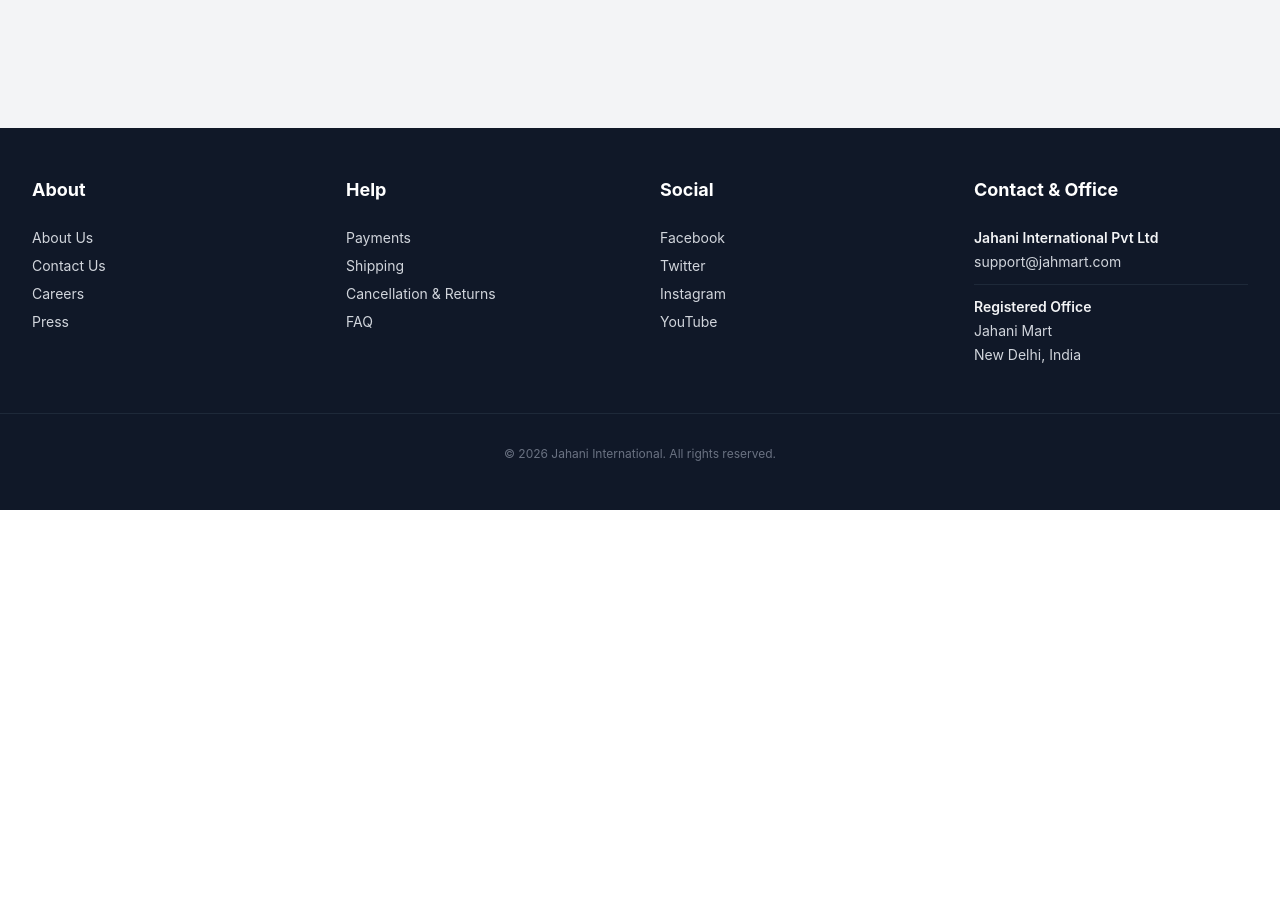
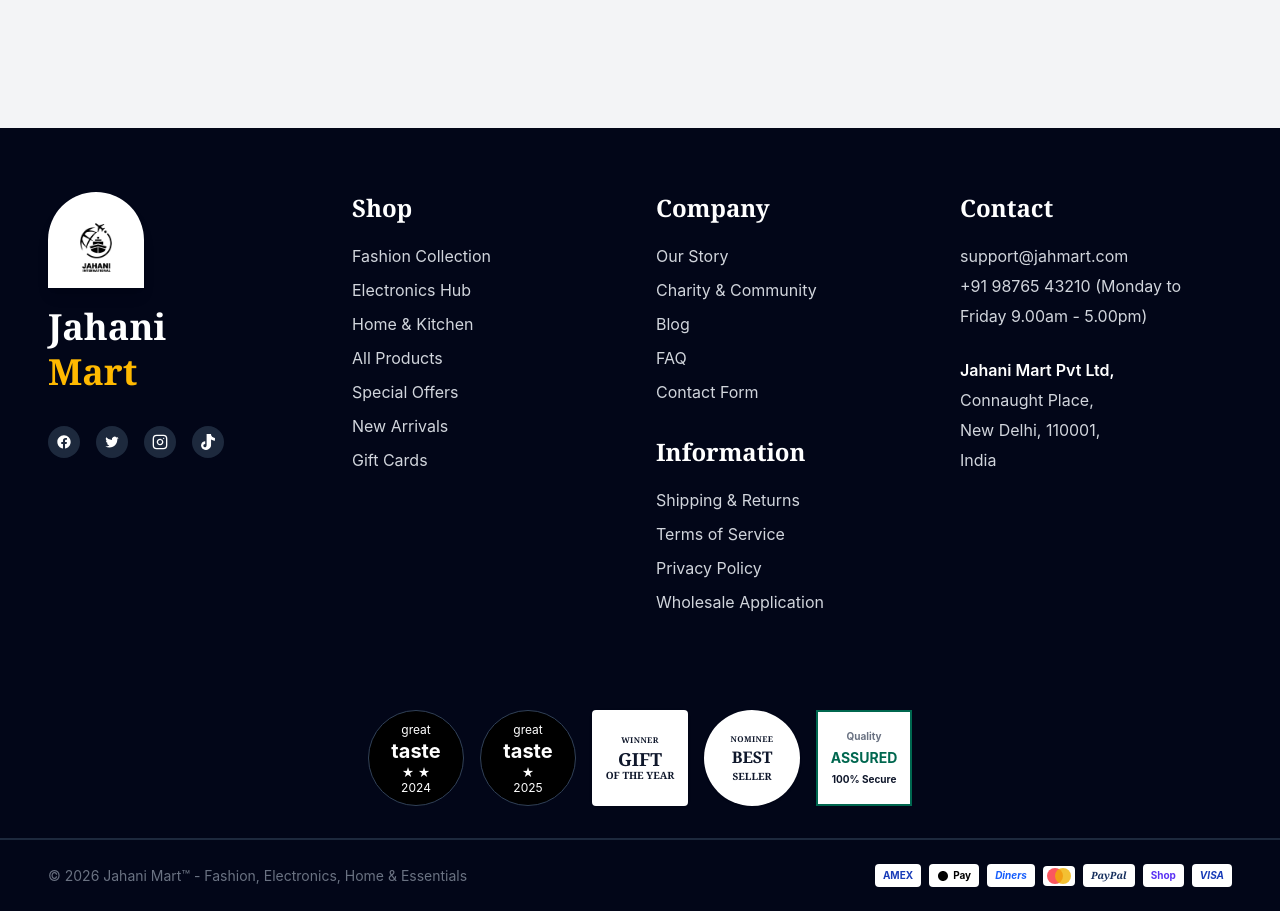
Before and after one commit to youtubejd56/Jahani_mart, a React (Create React App) app: page /admin/login in a window 1280 px wide. Shown: the part 820-1731 px from the top of the page. Before the commit the page ends 1330 px from the top, so only its background shows below. Built offline with nearby package versions, Linux system fonts and the light colour scheme; no server answers.

Commit message:
update footer design

```diff
--- a/src/components/Footer.jsx
+++ b/src/components/Footer.jsx
@@ -1,50 +1,145 @@
 import React from 'react';
+import { Link } from 'react-router-dom';
 
 const Footer = () => {
     return (
-        <footer className="bg-gray-900 text-gray-300 py-12 mt-auto">
-            <div className="max-w-[1440px] mx-auto px-4 sm:px-8 grid grid-cols-1 sm:grid-cols-2 lg:grid-cols-4 gap-10">
-                <div className="flex flex-col gap-4">
-                    <h4 className="text-white font-bold text-lg mb-2">About</h4>
-                    <ul className="flex flex-col gap-2 text-sm">
-                        <li><a href="#" className="hover:text-white transition-colors">About Us</a></li>
-                        <li><a href="#" className="hover:text-white transition-colors">Contact Us</a></li>
-                        <li><a href="#" className="hover:text-white transition-colors">Careers</a></li>
-                        <li><a href="#" className="hover:text-white transition-colors">Press</a></li>
+        <footer className="bg-slate-950 text-gray-300 flex flex-col font-sans mt-auto">
+            {/* Main content container */}
+            <div className="max-w-[1440px] w-full mx-auto px-6 sm:px-12 py-16 grid grid-cols-1 md:grid-cols-2 lg:grid-cols-4 gap-12 lg:gap-8">
+
+                {/* Logo & Socials Left Column */}
+                <div className="flex flex-col items-center sm:items-start text-center sm:text-left">
+                    <div className="flex flex-col items-center sm:items-start mb-6">
+                        {/* We use the logo path from Header but slightly larger for footer */}
+                        <div className="bg-white rounded-t-full rounded-b-xl px-4 pt-6 pb-2 inline-flex shadow-lg mb-4">
+                            <img
+                                src="/manu ettn logo .png"
+                                alt="Jahani Mart Logo"
+                                className="h-16 w-auto object-contain mx-auto"
+                            />
+                        </div>
+                        <h2 className="text-4xl font-serif font-bold text-white leading-tight flex flex-col">
+                            <span>Jahani</span>
+                            <span className="text-amber-400">Mart</span>
+                        </h2>
+                    </div>
+
+                    <div className="flex gap-4 mt-2 justify-center sm:justify-start">
+                        <a href="#" className="w-8 h-8 rounded-full bg-slate-800 text-white flex items-center justify-center hover:bg-[#00674F] hover:text-white transition-colors" aria-label="Facebook">
+                            <svg className="w-4 h-4" fill="currentColor" viewBox="0 0 24 24"><path d="M22 12c0-5.523-4.477-10-10-10S2 6.477 2 12c0 4.991 3.657 9.128 8.438 9.878v-6.987h-2.54V12h2.54V9.797c0-2.506 1.492-3.89 3.777-3.89 1.094 0 2.238.195 2.238.195v2.46h-1.26c-1.243 0-1.63.771-1.63 1.562V12h2.773l-.443 2.89h-2.33v6.988C18.343 21.128 22 16.991 22 12z" /></svg>
+                        </a>
+                        <a href="#" className="w-8 h-8 rounded-full bg-slate-800 text-white flex items-center justify-center hover:bg-[#00674F] hover:text-white transition-colors" aria-label="Twitter">
+                            <svg className="w-4 h-4" fill="currentColor" viewBox="0 0 24 24"><path d="M8.29 20.251c7.547 0 11.675-6.253 11.675-11.675 0-.178 0-.355-.012-.53A8.348 8.348 0 0022 5.92a8.19 8.19 0 01-2.357.646 4.118 4.118 0 001.804-2.27 8.224 8.224 0 01-2.605.996 4.107 4.107 0 00-6.993 3.743 11.65 11.65 0 01-8.457-4.287 4.106 4.106 0 001.27 5.477A4.072 4.072 0 012.8 9.713v.052a4.105 4.105 0 003.292 4.022 4.095 4.095 0 01-1.853.07 4.108 4.108 0 003.834 2.85A8.233 8.233 0 012 18.407a11.616 11.616 0 006.29 1.84" /></svg>
+                        </a>
+                        <a href="#" className="w-8 h-8 rounded-full bg-slate-800 text-white flex items-center justify-center hover:bg-[#00674F] hover:text-white transition-colors" aria-label="Instagram">
+                            <svg className="w-4 h-4" fill="none" stroke="currentColor" strokeLinecap="round" strokeLinejoin="round" strokeWidth="2" viewBox="0 0 24 24"><rect width="20" height="20" x="2" y="2" rx="5" ry="5" /><path d="M16 11.37A4 4 0 1 1 12.63 8 4 4 0 0 1 16 11.37z" /><line x1="17.5" x2="17.51" y1="6.5" y2="6.5" /></svg>
+                        </a>
+                        <a href="#" className="w-8 h-8 rounded-full bg-slate-800 text-white flex items-center justify-center hover:bg-[#00674F] hover:text-white transition-colors" aria-label="TikTok">
+                            <svg className="w-4 h-4" fill="currentColor" viewBox="0 0 24 24"><path d="M12.525.02c1.31-.02 2.61-.01 3.91-.01.08 1.53.63 3.09 1.75 4.17 1.12 1.11 2.7 1.62 4.24 1.79v4.03c-1.44-.05-2.89-.35-4.2-.97-.57-.26-1.1-.59-1.62-.93-.01 2.92.01 5.84-.02 8.75-.08 1.4-.54 2.79-1.35 3.94-1.31 1.92-3.58 3.17-5.91 3.21-1.43.08-2.86-.31-4.08-1.03-2.02-1.12-3.44-3.17-3.61-5.46-.24-3.32 2.22-6.57 5.56-6.68.21-.01.42 0 .63.02v4.06c-.85-.1-1.74.24-2.27.9-.54.67-.65 1.63-.37 2.45.28.84 1.14 1.45 2.05 1.49 1.15.06 2.19-.71 2.48-1.83.18-.7.21-1.42.2-2.14V.02h2.6z" /></svg>
+                        </a>
+                    </div>
+                </div>
+
+                {/* Shop Links */}
+                <div>
+                    <h3 className="text-white text-2xl font-bold mb-5 font-serif">Shop</h3>
+                    <ul className="flex flex-col gap-2.5">
+                        <li><Link to="/products?category=fashion" className="hover:text-amber-400 transition-colors">Fashion Collection</Link></li>
+                        <li><Link to="/products?category=electronics" className="hover:text-amber-400 transition-colors">Electronics Hub</Link></li>
+                        <li><Link to="/products?category=home" className="hover:text-amber-400 transition-colors">Home & Kitchen</Link></li>
+                        <li><Link to="/products" className="hover:text-amber-400 transition-colors">All Products</Link></li>
+                        <li><Link to="#" className="hover:text-amber-400 transition-colors">Special Offers</Link></li>
+                        <li><Link to="#" className="hover:text-amber-400 transition-colors">New Arrivals</Link></li>
+                        <li><Link to="#" className="hover:text-amber-400 transition-colors">Gift Cards</Link></li>
                     </ul>
                 </div>
-                <div className="flex flex-col gap-4">
-                    <h4 className="text-white font-bold text-lg mb-2">Help</h4>
-                    <ul className="flex flex-col gap-2 text-sm">
-                        <li><a href="#" className="hover:text-white transition-colors">Payments</a></li>
-                        <li><a href="#" className="hover:text-white transition-colors">Shipping</a></li>
-                        <li><a href="#" className="hover:text-white transition-colors">Cancellation & Returns</a></li>
-                        <li><a href="#" className="hover:text-white transition-colors">FAQ</a></li>
-                    </ul>
+
+                {/* Combines Company and Information in one column on large screens to mimic 4 columns, or we can use 3 link columns */}
+                <div className="flex flex-col gap-8">
+                    <div>
+                        <h3 className="text-white text-2xl font-bold mb-5 font-serif">Company</h3>
+                        <ul className="flex flex-col gap-2.5">
+                            <li><Link to="#" className="hover:text-amber-400 transition-colors">Our Story</Link></li>
+                            <li><Link to="#" className="hover:text-amber-400 transition-colors">Charity & Community</Link></li>
+                            <li><Link to="#" className="hover:text-amber-400 transition-colors">Blog</Link></li>
+                            <li><Link to="#" className="hover:text-amber-400 transition-colors">FAQ</Link></li>
+                            <li><Link to="/support" className="hover:text-amber-400 transition-colors">Contact Form</Link></li>
+                        </ul>
+                    </div>
+
+                    <div>
+                        <h3 className="text-white text-2xl font-bold mb-5 font-serif">Information</h3>
+                        <ul className="flex flex-col gap-2.5">
+                            <li><Link to="#" className="hover:text-amber-400 transition-colors">Shipping & Returns</Link></li>
+                            <li><Link to="#" className="hover:text-amber-400 transition-colors">Terms of Service</Link></li>
+                            <li><Link to="#" className="hover:text-amber-400 transition-colors">Privacy Policy</Link></li>
+                            <li><Link to="#" className="hover:text-amber-400 transition-colors">Wholesale Application</Link></li>
+                        </ul>
+                    </div>
                 </div>
-                <div className="flex flex-col gap-4">
-                    <h4 className="text-white font-bold text-lg mb-2">Social</h4>
-                    <ul className="flex flex-col gap-2 text-sm">
-                        <li><a href="#" className="hover:text-white transition-colors">Facebook</a></li>
-                        <li><a href="#" className="hover:text-white transition-colors">Twitter</a></li>
-                        <li><a href="#" className="hover:text-white transition-colors">Instagram</a></li>
-                        <li><a href="#" className="hover:text-white transition-colors">YouTube</a></li>
-                    </ul>
-                </div>
-                <div className="flex flex-col gap-4">
-                    <h4 className="text-white font-bold text-lg mb-2">Contact & Office</h4>
-                    <div className="text-sm flex flex-col gap-1">
-                        <p className="font-semibold text-gray-100">Jahani International Pvt Ltd</p>
-                        <p>support@jahmart.com</p>
-                        <hr className="my-2 border-gray-800" />
-                        <p className="font-semibold text-gray-100">Registered Office</p>
-                        <p>Jahani Mart</p>
-                        <p>New Delhi, India</p>
+
+                {/* Contact Column */}
+                <div>
+                    <h3 className="text-white text-2xl font-bold mb-5 font-serif">Contact</h3>
+                    <div className="flex flex-col gap-1.5 text-base">
+                        <p className="hover:text-amber-400 transition-colors cursor-pointer">support@jahmart.com</p>
+                        <p className="hover:text-amber-400 transition-colors cursor-pointer">+91 98765 43210 (Monday to</p>
+                        <p className="mb-4">Friday 9.00am - 5.00pm)</p>
+
+                        <p className="font-semibold text-white mt-2">Jahani Mart Pvt Ltd,</p>
+                        <p>Connaught Place,</p>
+                        <p>New Delhi, 110001,</p>
+                        <p>India</p>
                     </div>
                 </div>
             </div>
-            <div className="max-w-[1440px] mx-auto px-4 sm:px-8 mt-12 pt-8 border-t border-gray-800 text-center text-xs text-gray-500">
-                <p>© 2026 Jahani International. All rights reserved.</p>
+
+            {/* Trust Badges Section - Mimicking the circular/square awards below */}
+            <div className="max-w-[1440px] w-full mx-auto px-6 sm:px-12 py-8 flex flex-wrap justify-center gap-4 border-b border-slate-800">
+                <div className="w-20 h-20 sm:w-24 sm:h-24 rounded-full border border-slate-700 flex flex-col items-center justify-center bg-black text-center p-1">
+                    <span className="text-[10px] sm:text-xs text-white leading-tight">great<br /><strong className="text-xl">taste</strong><br />★ ★<br />2024</span>
+                </div>
+                <div className="w-20 h-20 sm:w-24 sm:h-24 rounded-full border border-slate-700 flex flex-col items-center justify-center bg-black text-center p-1">
+                    <span className="text-[10px] sm:text-xs text-white leading-tight">great<br /><strong className="text-xl">taste</strong><br />★<br />2025</span>
+                </div>
+                <div className="w-20 h-20 sm:w-24 sm:h-24 bg-white text-slate-900 flex flex-col items-center justify-center text-center p-2 rounded-sm font-serif shadow-sm">
+                    <span className="text-[8px] uppercase tracking-wider mb-1 font-bold">Winner</span>
+                    <strong className="text-base sm:text-lg leading-none">GIFT</strong>
+                    <span className="text-[10px] font-bold">OF THE YEAR</span>
+                </div>
+                <div className="w-20 h-20 sm:w-24 sm:h-24 rounded-full bg-white text-slate-900 flex flex-col items-center justify-center text-center p-2 font-serif shadow-sm">
+                    <span className="text-[8px] uppercase tracking-wider font-bold">Nominee</span>
+                    <strong className="text-sm sm:text-base leading-none my-1">BEST</strong>
+                    <span className="text-[10px] font-bold">SELLER</span>
+                </div>
+                <div className="w-20 h-20 sm:w-24 sm:h-24 bg-white text-slate-900 flex flex-col items-center justify-center text-center p-2 border-2 border-[#00674F]">
+                    <span className="text-[10px] text-gray-500 mb-1 font-bold">Quality</span>
+                    <strong className="text-sm sm:text-md text-[#00674F] uppercase">Assured</strong>
+                    <span className="text-[10px] mt-1 font-bold">100% Secure</span>
+                </div>
+            </div>
+
+            {/* Bottom Bar: Copyright and Payment methods */}
+            <div className="max-w-[1440px] w-full mx-auto px-6 sm:px-12 py-6 flex flex-col md:flex-row justify-between items-center gap-4 border-t border-slate-800">
+                <p className="text-xs sm:text-sm text-gray-500">
+                    © {new Date().getFullYear()} Jahani Mart™ - Fashion, Electronics, Home & Essentials
+                </p>
+                <div className="flex flex-wrap gap-2 items-center">
+                    {/* Minimalistic text-based payment logos (to match generic ecomm if no SVGs) */}
+                    <div className="px-2 py-1 bg-white text-blue-800 text-[10px] font-bold rounded">AMEX</div>
+                    <div className="px-2 py-1 bg-white text-black text-[10px] font-bold rounded flex items-center gap-1">
+                        <svg className="w-3 h-3" fill="currentColor" viewBox="0 0 24 24"><path d="M12 2C6.477 2 2 6.477 2 12s4.477 10 10 10 10-4.477 10-10S17.523 2 12 2zm3.111 6.556c-1.393-.119-2.001.378-2.678 1.155-.06-.555-.034-1.121-.034-1.155H9.733c.033.466 0 9.177 0 9.177h2.666s-.032-4.144 0-5.833c.355-.733 1.09-1.522 2.055-1.522.045 0 .09 0 .134.011l.523-2.833z" /></svg>
+                        Pay
+                    </div>
+                    <div className="px-2 py-1 bg-white text-blue-600 text-[10px] font-bold rounded italic">Diners</div>
+                    <div className="px-2 py-1 bg-white text-red-500 flex items-center h-5 w-8 rounded relative overflow-hidden">
+                        <div className="absolute w-4 h-4 bg-red-500 rounded-full left-1 opacity-80" />
+                        <div className="absolute w-4 h-4 bg-yellow-500 rounded-full right-1 opacity-80" />
+                    </div>
+                    <div className="px-2 py-1 bg-white text-[#152e5d] text-[10px] font-bold rounded italic font-serif">PayPal</div>
+                    <div className="px-2 py-1 bg-white text-[#5a31f4] text-[10px] font-bold rounded">Shop</div>
+                    <div className="px-2 py-1 bg-white text-blue-800 text-[10px] font-bold rounded italic">VISA</div>
+                </div>
             </div>
         </footer>
     );
```
